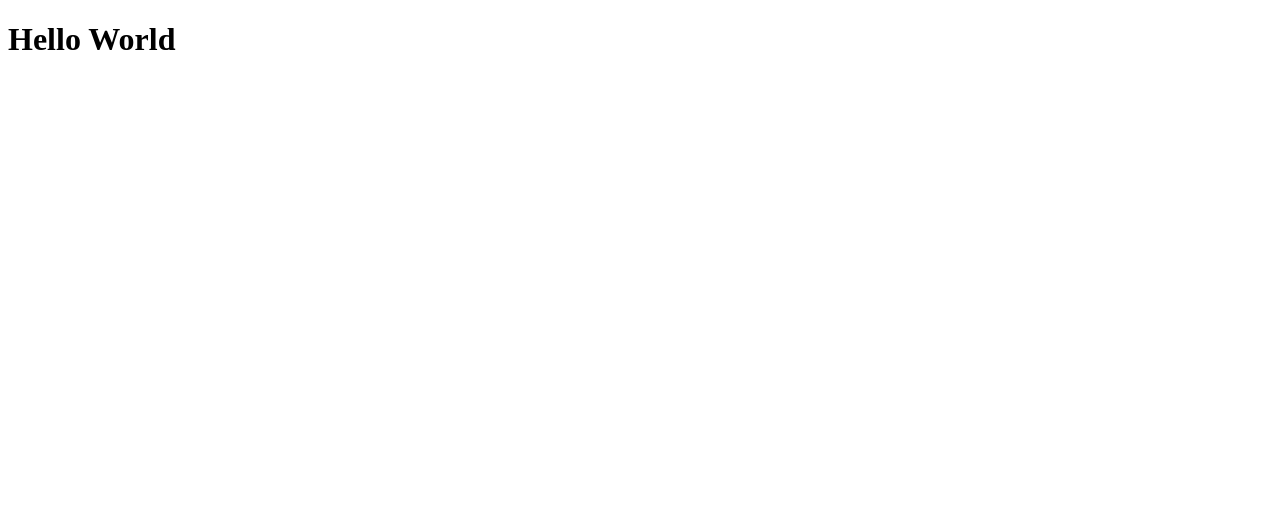
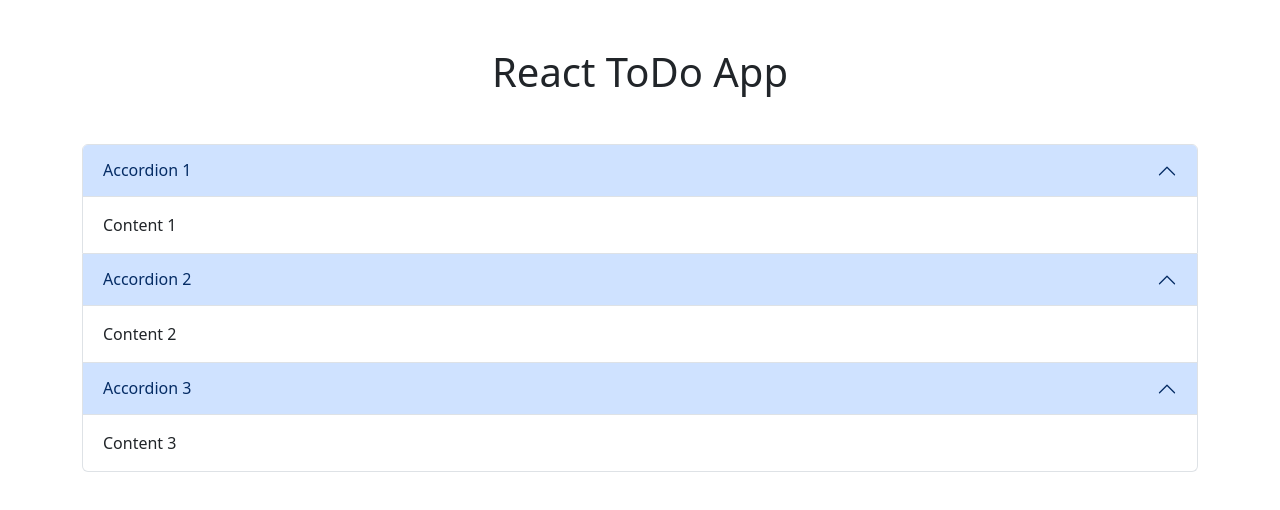
Before and after one commit to vatsan127/ToDoList, a React (Vite) app: page / in a window 1280 px wide. Shown: the top 510 px of the page. Built offline with nearby package versions, Linux system fonts and the light colour scheme.

Commit message:
commit for adding the accordion

```diff
--- a/index.html
+++ b/index.html
@@ -4,10 +4,21 @@
     <meta charset="UTF-8" />
     <link rel="icon" type="image/svg+xml" href="/public/react.svg" />
     <meta name="viewport" content="width=device-width, initial-scale=1.0" />
+    <link
+      href="https://cdn.jsdelivr.net/npm/bootstrap@5.3.3/dist/css/bootstrap.min.css"
+      rel="stylesheet"
+      integrity="sha384-QWTKZyjpPEjISv5WaRU9OFeRpok6YctnYmDr5pNlyT2bRjXh0JMhjY6hW+ALEwIH"
+      crossorigin="anonymous"
+    />
     <title>ToDoList</title>
   </head>
   <body>
     <div id="root"></div>
     <script type="module" src="/src/main.jsx"></script>
+    <script
+      src="https://cdn.jsdelivr.net/npm/bootstrap@5.3.3/dist/js/bootstrap.bundle.min.js"
+      integrity="sha384-YvpcrYf0tY3lHB60NNkmXc5s9fDVZLESaAA55NDzOxhy9GkcIdslK1eN7N6jIeHz"
+      crossorigin="anonymous"
+    ></script>
   </body>
 </html>
--- a/src/App.jsx
+++ b/src/App.jsx
@@ -1,11 +1,13 @@
-import { useState } from 'react'
+import { useState } from "react";
+import Accordion from "./components/Accordion";
 
 function App() {
-  const [count, setCount] = useState(0)
-
   return (
-    <h1>Hello World</h1>
-   )
+    <div className="container">
+      <h1 className="text-center my-5">React ToDo App</h1>
+      <Accordion />
+    </div>
+  );
 }
 
-export default App
+export default App;
--- /dev/null
+++ b/src/components/Accordion.jsx
@@ -0,0 +1,39 @@
+import React from "react";
+import "../config/default.config";
+import data from "../config/default.config";
+
+function buildAccordion(props) {
+  return (
+    <div class="accordion-item">
+      <h2 class="accordion-header">
+        <button
+          class="accordion-button"
+          type="button"
+          data-bs-toggle="collapse"
+          data-bs-target={props.collapse}
+          aria-expanded="true"
+          aria-controls={props.id}
+        >
+          {props.title}
+        </button>
+      </h2>
+      <div
+        id={props.id}
+        class="accordion-collapse collapse show"
+        data-bs-parent="#accordionExample"
+      >
+        <div class="accordion-body">{props.content}</div>
+      </div>
+    </div>
+  );
+}
+
+function Accordion() {
+  return (
+    <div className="accordion" id="accordionExample">
+      {data.map(buildAccordion)}
+    </div>
+  );
+}
+
+export default Accordion;
--- /dev/null
+++ b/src/config/default.config.js
@@ -0,0 +1,22 @@
+const data = [
+  {
+    id: "1",
+    collapse: "#1",
+    title: "Accordion 1",
+    content: "Content 1",
+  },
+  {
+    id: "2",
+    collapse: "#2",
+    title: "Accordion 2",
+    content: "Content 2",
+  },
+  {
+    id: "3",
+    collapse: "#3",
+    title: "Accordion 3",
+    content: "Content 3",
+  },
+];
+
+export default data;
```
